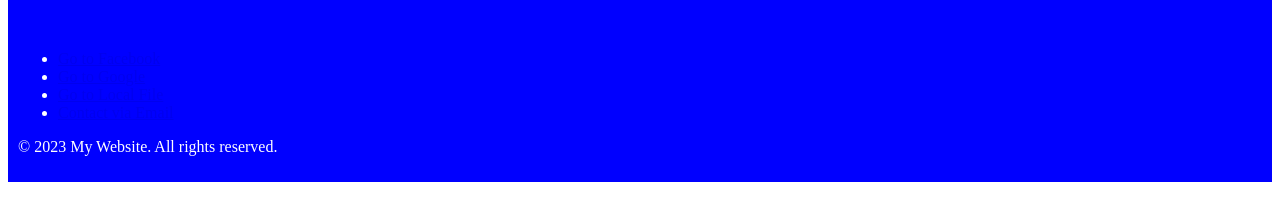
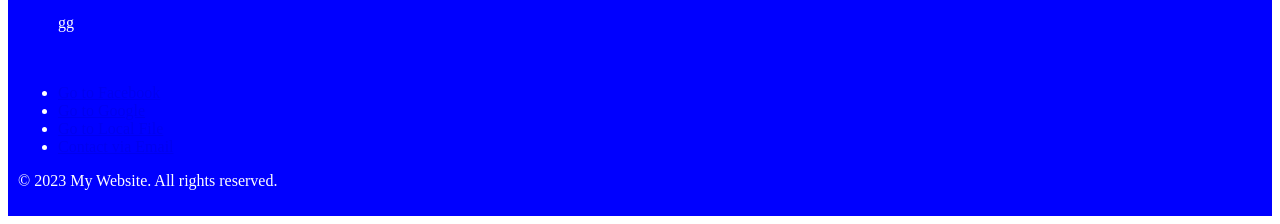
Before and after one commit to AlaaZaiter/HTML-Tasks, a plain HTML site: page index.html in a window 1280 px wide. Shown: the part 647-871 px from the top of the page. Before the commit the page ends 837 px from the top, so only its background shows below. Drawn offline with Linux system fonts and the light colour scheme.

Commit message:
index updated

```diff
--- a/index.html
+++ b/index.html
@@ -95,7 +95,7 @@
       <ul>
         <li><a href="#section1">Section 1</a></li>
         <li><a href="#section2">Section 2</a></li>
-        <li><a href="#section3">Section 3</a></li>
+        <li><a href="#section3">Section 3</a></li><p>gg</p>
       </ul>
     </nav>
   </header>
```
